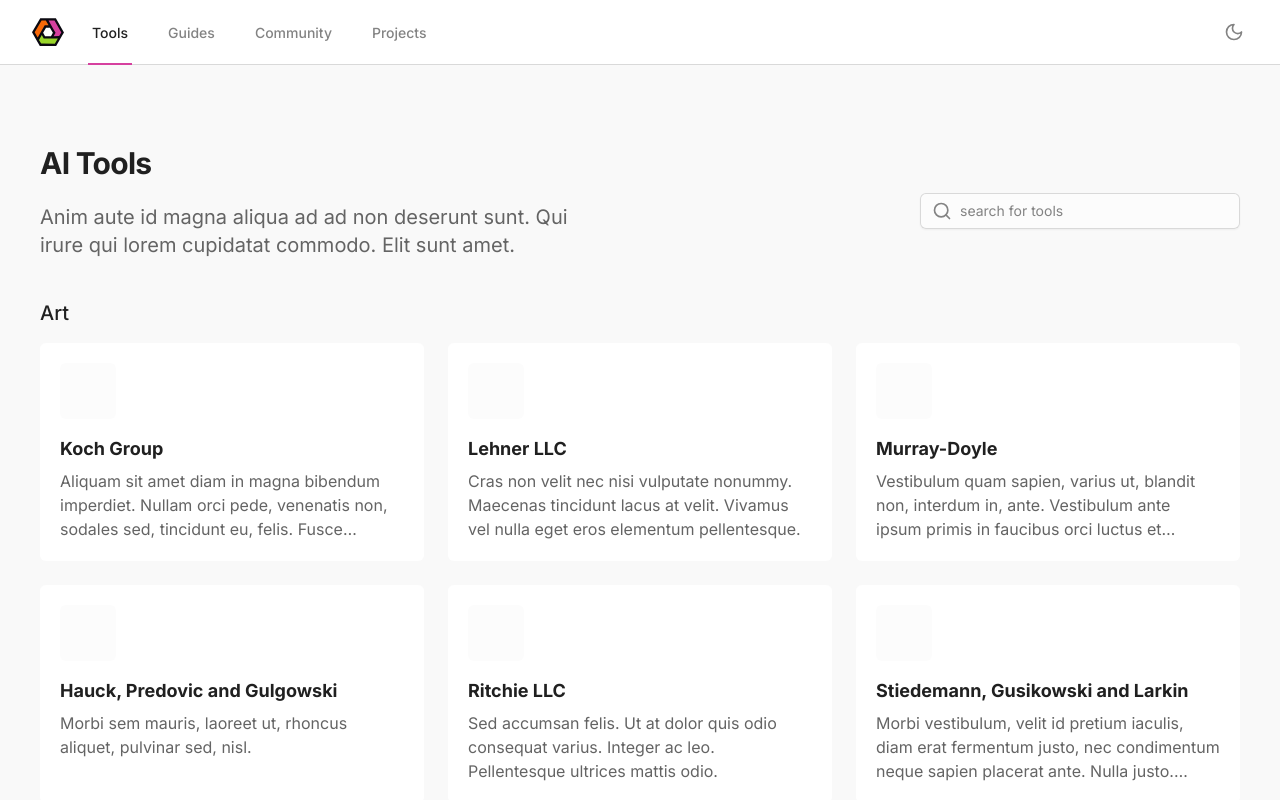
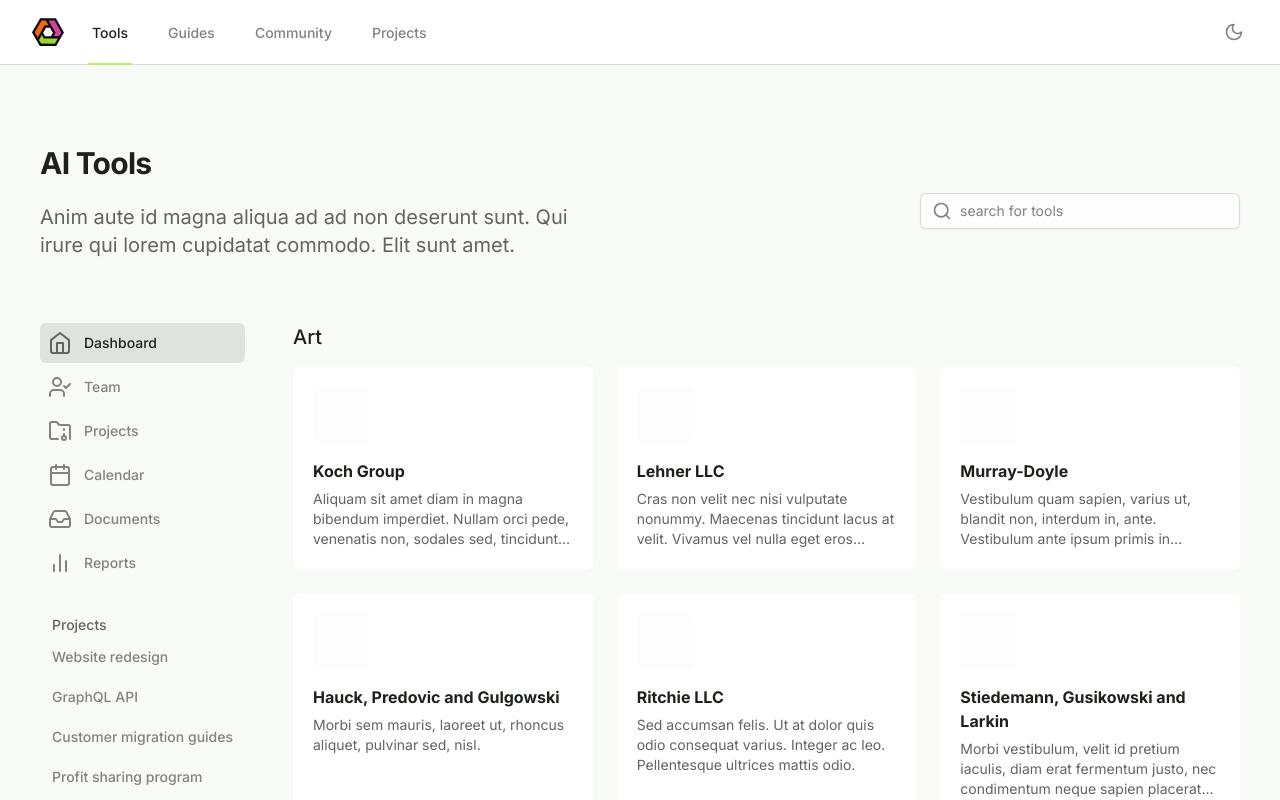
Before and after one commit to creight-dev/aican.fyi-layout-exploration, a Next.js app: page / in a window 1280 px wide. Shown: the top 800 px of the page. Built offline with nearby package versions, Linux system fonts and the light colour scheme.

Commit message:
feat(side-panel): add side panel. change to lime theme

```diff
--- a/app/(tools)/page.tsx
+++ b/app/(tools)/page.tsx
@@ -2,6 +2,7 @@ import HeaderWithSearch from '@/app/(tools)/header-with-search'
 import { tools } from '@/data/tools'
 
 import AppShell from '@/components/app-shell'
+import SidePanel from '@/components/layout/side-panel'
 import ToolCard from '@/components/tool-card'
 
 const range = [1, 2, 3, 4, 5, 6, 7, 8, 9, 10]
@@ -11,7 +12,10 @@ const Home = () => (
       heading="AI Tools"
       subheading="Anim aute id magna aliqua ad ad non deserunt sunt. Qui irure qui lorem cupidatat commodo. Elit sunt amet."
     />
-    <section className="mt-10 space-y-4">
+    <div className="grid grid-cols-[auto_1fr] gap-x-12 pt-16">
+      <SidePanel />
+      <div>
+        <section className="space-y-4">
           <h2 className="text-xl font-medium">Art</h2>
           <div className="grid grid-cols-3 gap-4 lg:gap-6">
             {tools.slice(0, 6).map(tool => (
@@ -30,6 +34,8 @@ const Home = () => (
             ))}
           </div>
         </section>
+      </div>
+    </div>
   </AppShell>
 )
 export default Home
--- /dev/null
+++ b/components/layout/side-panel.tsx
@@ -0,0 +1,69 @@
+// import { CalendarIcon, ChartBarIcon, FolderIcon, HomeIcon, InboxIcon, UsersIcon } from '@heroicons/react/24/outline'
+
+import clsx from 'clsx'
+import { BarChart2Icon, CalendarIcon, FolderArchiveIcon, HomeIcon, InboxIcon, UserCheckIcon } from 'lucide-react'
+
+const navigation = [
+  { name: 'Dashboard', href: '#', icon: HomeIcon, current: true },
+  { name: 'Team', href: '#', icon: UserCheckIcon, current: false },
+  { name: 'Projects', href: '#', icon: FolderArchiveIcon, current: false },
+  { name: 'Calendar', href: '#', icon: CalendarIcon, current: false },
+  { name: 'Documents', href: '#', icon: InboxIcon, current: false },
+  { name: 'Reports', href: '#', icon: BarChart2Icon, current: false },
+]
+const secondaryNavigation = [
+  { name: 'Website redesign', href: '#' },
+  { name: 'GraphQL API', href: '#' },
+  { name: 'Customer migration guides', href: '#' },
+  { name: 'Profit sharing program', href: '#' },
+]
+
+const SidePanel = () => (
+  <nav aria-label="Sidebar">
+    <div className="space-y-1">
+      {navigation.map(item => (
+        <a
+          key={item.name}
+          href={item.href}
+          className={clsx(
+            item.current
+              ? 'bg-neutral-5 dark:bg-neutralDark-5'
+              : 'text-neutral-10 hover:bg-neutral-4 hover:text-neutral-12 dark:text-neutralDark-10 dark:hover:bg-neutralDark-4 dark:hover:text-neutralDark-12',
+            'group flex items-center rounded-md px-3 py-2 text-sm font-medium'
+          )}
+          aria-current={item.current ? 'page' : undefined}
+        >
+          <item.icon
+            className={clsx(
+              item.current
+                ? 'text-neutral-11 dark:text-neutralDark-11'
+                : 'text-neutral-10 group-hover:text-neutral-11 dark:text-neutralDark-10 dark:group-hover:text-neutralDark-11',
+              '-ml-1 mr-3 h-6 w-6 flex-shrink-0'
+            )}
+            aria-hidden="true"
+          />
+          <span className="truncate">{item.name}</span>
+        </a>
+      ))}
+    </div>
+    <div className="mt-8">
+      <h3 className="px-3 text-sm font-medium text-neutral-11 dark:text-neutralDark-11" id="projects-headline">
+        Projects
+      </h3>
+      <div className="mt-1 space-y-1" aria-labelledby="projects-headline">
+        {secondaryNavigation.map(item => (
+          <a
+            key={item.name}
+            href={item.href}
+            className="group flex items-center rounded-md px-3
+              py-2 text-sm font-medium text-neutral-10  hover:bg-neutral-5 hover:text-neutral-11
+                dark:text-neutralDark-10 dark:hover:bg-neutralDark-5 dark:hover:text-neutralDark-11"
+          >
+            <span className="truncate">{item.name}</span>
+          </a>
+        ))}
+      </div>
+    </div>
+  </nav>
+)
+export default SidePanel
--- a/components/tool-card.tsx
+++ b/components/tool-card.tsx
@@ -11,8 +11,8 @@ const ToolCard = ({ name, description }: ToolCardProps) => {
       <div className="flex h-full flex-col gap-y-4">
         <div className="h-8 w-8 rounded-md bg-neutral-1 dark:bg-neutralDark-5 lg:h-14 lg:w-14"></div>
         <div className="space-y-1.5">
-          <h2 className="text-lg font-bold">{name}</h2>{' '}
-          <p className="line-clamp-3 text-base text-neutral-11 dark:text-neutralDark-11">{description}</p>
+          <h2 className="text-base font-bold">{name}</h2>{' '}
+          <p className="line-clamp-3 text-sm text-neutral-11 dark:text-neutralDark-11">{description}</p>
         </div>
       </div>
     </div>
--- a/tailwind.config.js
+++ b/tailwind.config.js
@@ -1,6 +1,20 @@
 const defaultTheme = require('tailwindcss/defaultTheme')
 const { radixToTailwind } = require('./lib/radixToTailwind')
-const { sand, sandDark, blackA, gray, grayDark, mauve, mauveDark, pink, pinkDark } = require('@radix-ui/colors')
+const {
+  sand,
+  sandDark,
+  blackA,
+  gray,
+  grayDark,
+  mauve,
+  mauveDark,
+  pink,
+  pinkDark,
+  olive,
+  oliveDark,
+  lime,
+  limeDark,
+} = require('@radix-ui/colors')
 /** @type {import('tailwindcss').Config} */
 module.exports = {
   darkMode: 'class',
@@ -9,10 +23,10 @@ module.exports = {
     extend: {
       colors: {
         overlay: radixToTailwind(blackA),
-        neutral: radixToTailwind(gray),
-        neutralDark: radixToTailwind(grayDark),
-        primary: radixToTailwind(pink),
-        primaryDark: radixToTailwind(pinkDark),
+        neutral: radixToTailwind(olive),
+        neutralDark: radixToTailwind(oliveDark),
+        primary: radixToTailwind(lime),
+        primaryDark: radixToTailwind(limeDark),
       },
       backgroundImage: {
         'gradient-radial': 'radial-gradient(var(--tw-gradient-stops))',
```
Lines whose indentation alone changed are shown as unchanged.
